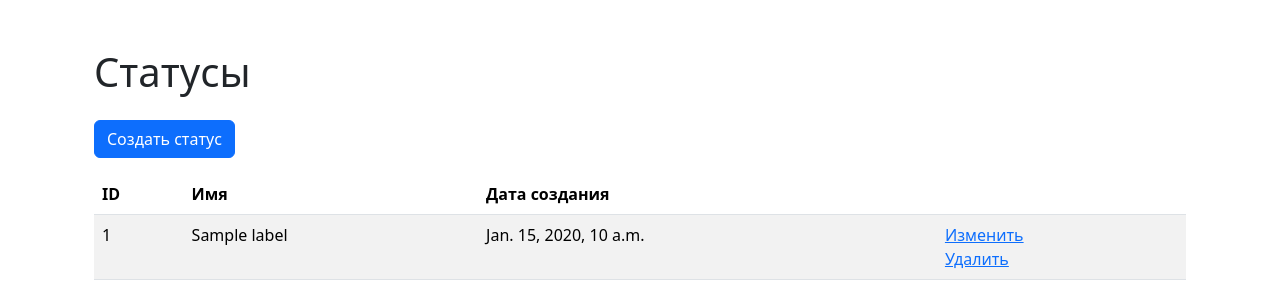
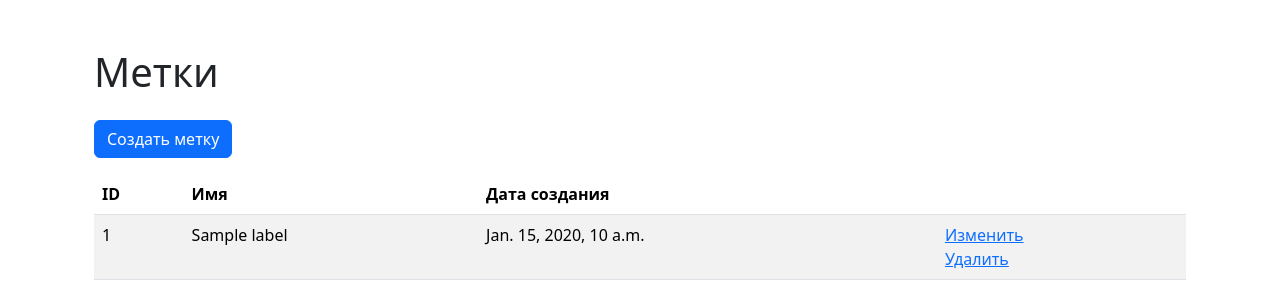
Before and after one commit to chustovalena/python-project-52, a Django app: page /labels/ in a window 1280 px wide. Shown: the part 56-356 px from the top of the page. Run offline with Django 5.2, Linux system fonts and the light colour scheme; a user stored in the database is signed in; tables that the repository leaves empty hold one stand-in row (values such as "Sample post").

Commit message:
fix naming mistake

```diff
--- a/task_manager/label/templates/label/index.html
+++ b/task_manager/label/templates/label/index.html
@@ -1,8 +1,8 @@
 {% extends "base.html" %}
 {% block content %}
     <div class="container-fluid flex-grow-1">
-        <h1 class="my-4">Статусы</h1>
-        <a class="btn btn-primary mb-3" href="{% url 'labels:create' %}">Создать статус</a>
+        <h1 class="my-4">Метки</h1>
+        <a class="btn btn-primary mb-3" href="{% url 'labels:create' %}">Создать метку</a>
         <table class="table table-striped">
             <thead>
                 <tr class="fw-weight-bold">
```
